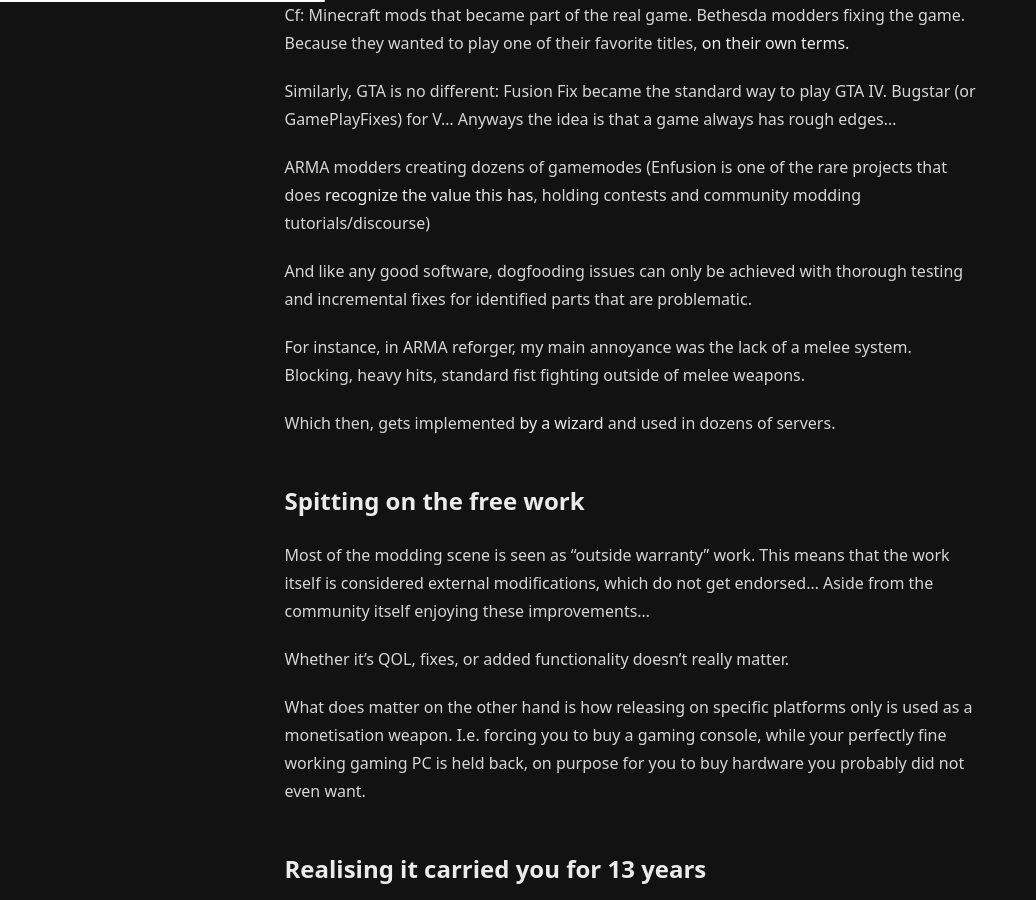
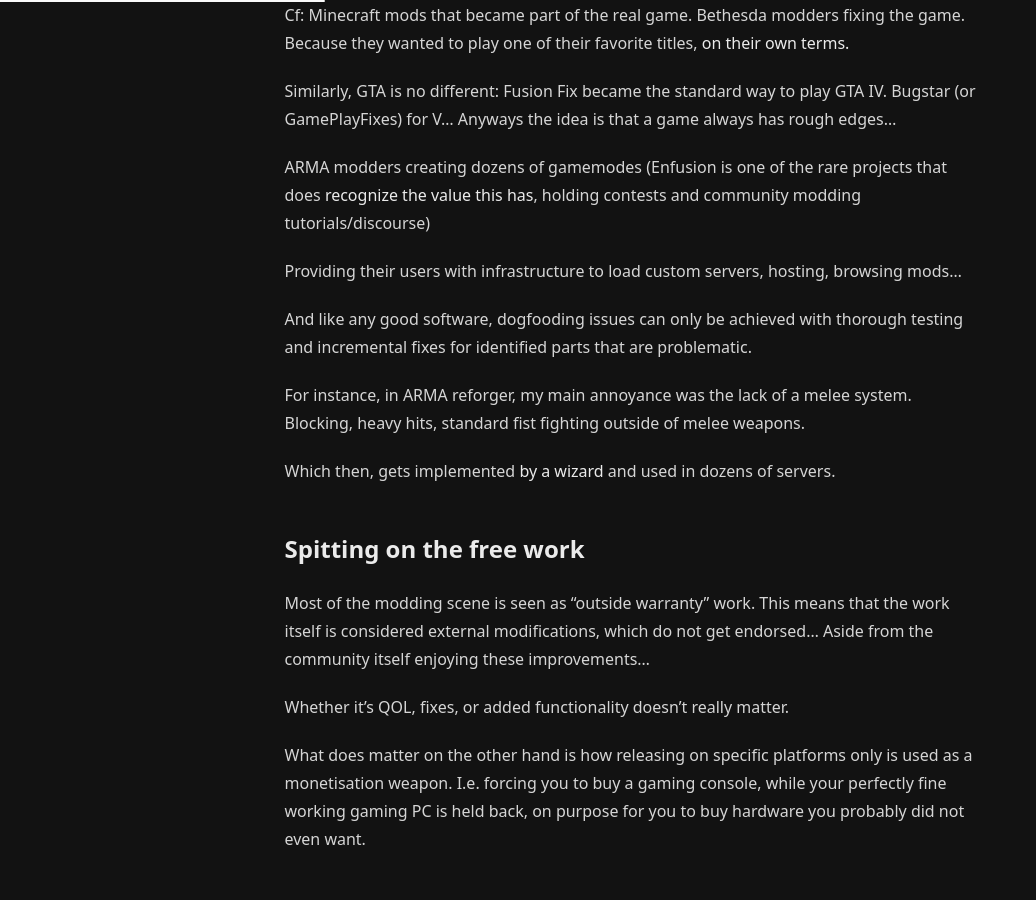
Before and after one commit to h8d13/dontreadthedocs, a Jekyll site: the page built from _notes/modding-wizards.md, in a window 1280 px wide and 900 px high, scrolled down 600 px. Shown: the whole window, without its empty margins (0-1036 px from the left). Built offline with Jekyll 4.4.1, drawn with Linux system fonts in a browser that asks for light colours.

Commit message:
small note
Signed-off-by: h8d13 <hadean-eon-dev@proton.me>

```diff
--- a/_notes/modding-wizards.md
+++ b/_notes/modding-wizards.md
@@ -17,6 +17,8 @@ Bugstar (or GamePlayFixes) for V... Anyways the idea is that a game always has r
 
 ARMA modders creating dozens of gamemodes (Enfusion is one of the rare projects that does
 **recognize the value this has**, holding contests and community modding tutorials/discourse)
+
+Providing their users with infrastructure to load custom servers, hosting, browsing mods...
 
 And like any good software, dogfooding issues can only be achieved with thorough
 testing and incremental fixes for identified parts that are problematic.
```
